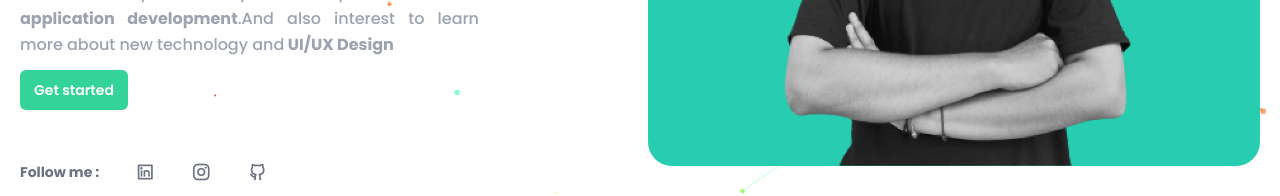
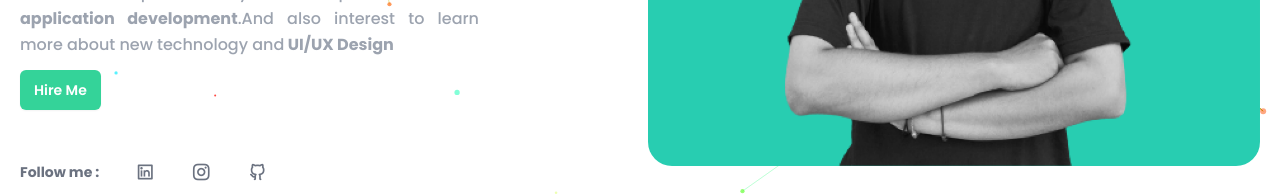
Before and after one commit to rifjan29/profile-me, a React (Create React App) app: page / in a window 1280 px wide. Shown: the part 540-736 px from the top of the page. Built offline with nearby package versions, Linux system fonts and the light colour scheme.

Commit message:
feat: hire me

```diff
--- a/src/App.js
+++ b/src/App.js
@@ -142,10 +142,10 @@ function App() {
                 <strong> UI/UX Design</strong>
               </p>
               <a
-                href="#experience"
+                href="mailto:rjndla@gmail.com"
                 className="rounded-md bg-emerald-400 px-3.5 py-2.5 text-sm font-semibold text-white shadow-sm hover:bg-emerald-400 focus-visible:outline focus-visible:outline-2 focus-visible:outline-offset-2 focus-visible:outline-emerald-400"
               >
-                Get started
+                Hire Me
               </a>
               <div
                 className="
```
